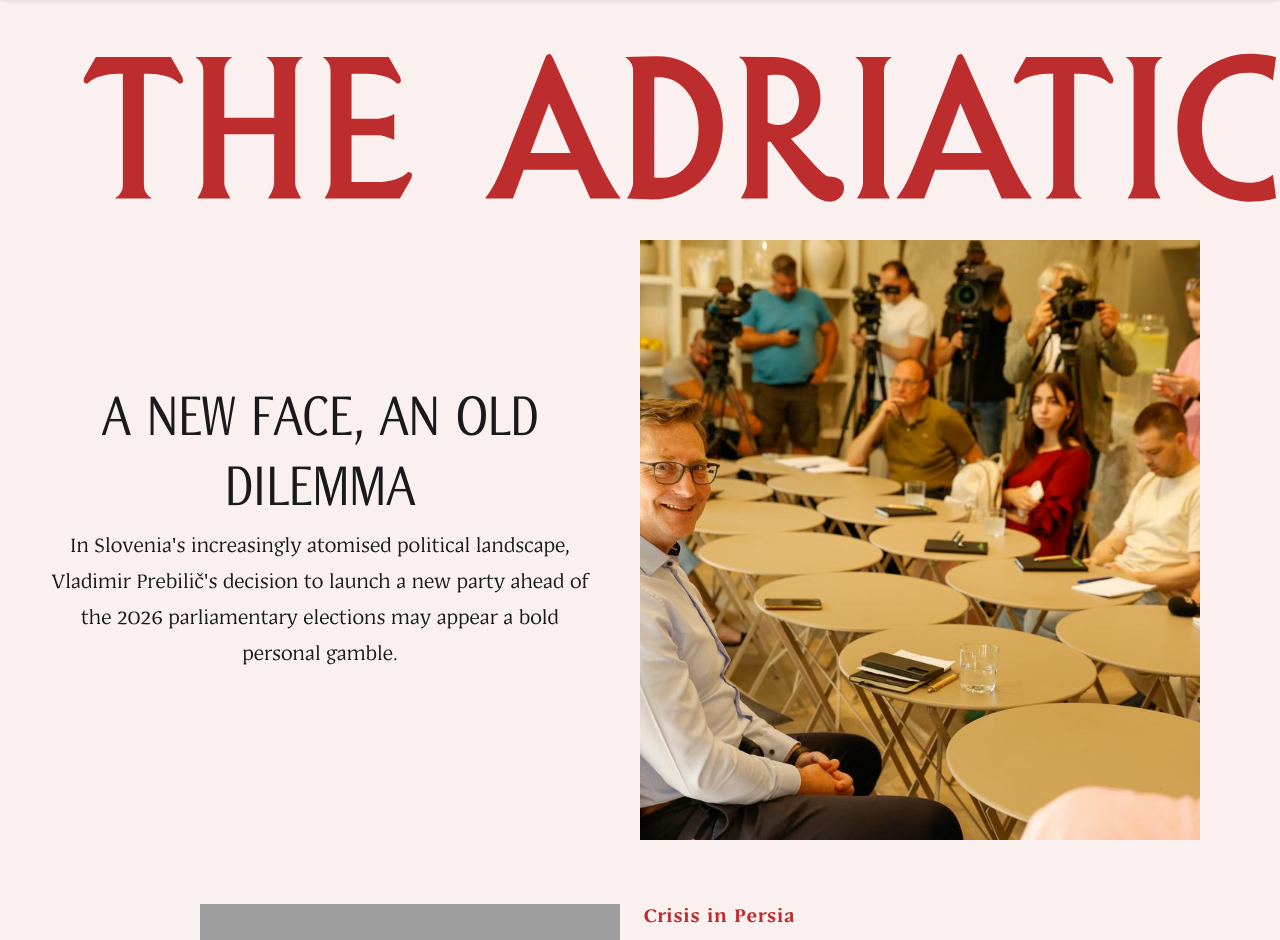
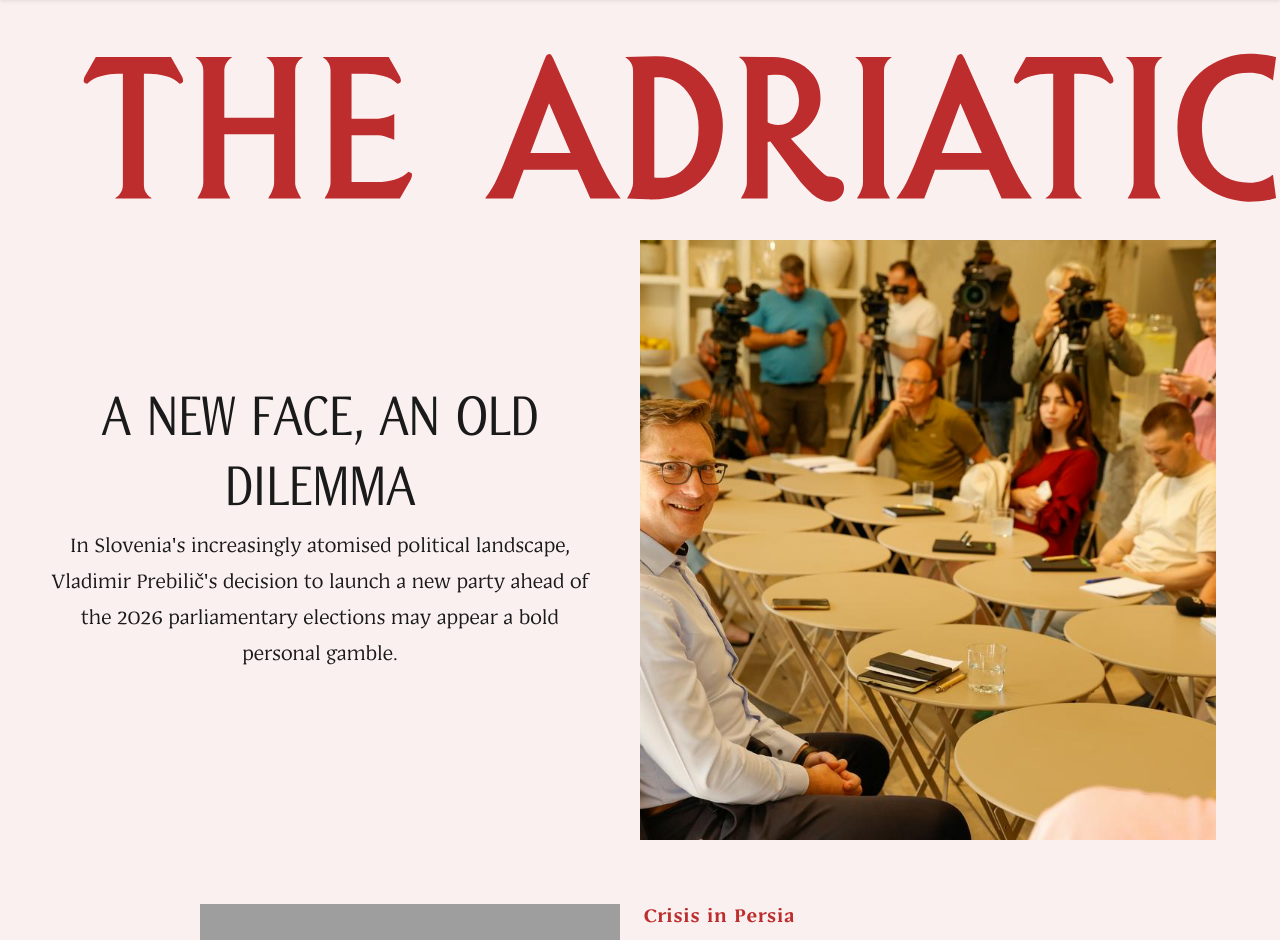
Before and after one commit to tramci/adriatic-website, a Jekyll site: the page built from index.html, in a window 1280 px wide and 1400 px high. Shown: the top 940 px of the window. Built offline with Jekyll 4.4.1, drawn with Linux system fonts in a browser that asks for light colours; nearby versions of some CDN libraries; the list of posts is cut into pages by our own code; grey boxes are pictures that could not be loaded.

Commit message:
Refactor CSS structure for improved organization and maintainability

```diff
--- a/_includes/critical-css.html
+++ b/_includes/critical-css.html
@@ -89,7 +89,7 @@
 
 .site-title-svg {
   width: auto;
-  height: clamp(90px, 13vw, 160px);
+  height: 160px;
   display: block;
 }
 
--- a/assets/css/main.css
+++ b/assets/css/main.css
@@ -476,13 +476,13 @@
 .hero-grid {
   display: grid;
   grid-template-columns: 1fr 1fr;
-  min-height: 600px;
+  height: 600px;
   background-color: #faf0f0;
   width: 100%;
 }
 
 .hero-text {
-  padding: var(--z-ds-space-xxl) 5%;
+  padding: var(--z-ds-space-xxl) 3rem;
   display: flex;
   flex-direction: column;
   justify-content: center;
@@ -536,7 +536,7 @@
   width: 100%;
   height: 100%;
   overflow: hidden;
-  padding-right: 5rem;
+  padding-right: 5vw;
 }
 
 .hero-image {
@@ -564,7 +564,6 @@
 
   .hero-image-wrapper {
     min-height: 400px;
-    padding-right: var(--z-ds-space-l);
   }
 }
 
@@ -579,7 +578,6 @@
 
   .hero-image-wrapper {
     min-height: 300px;
-    padding-right: 0;
   }
 }
 
```
